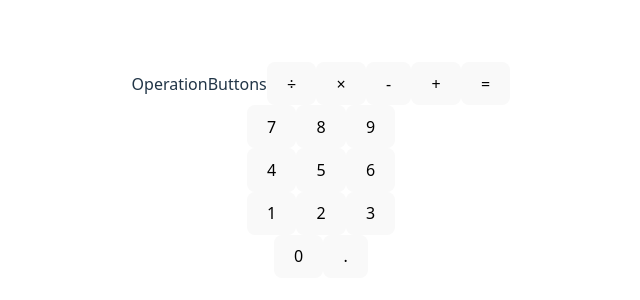
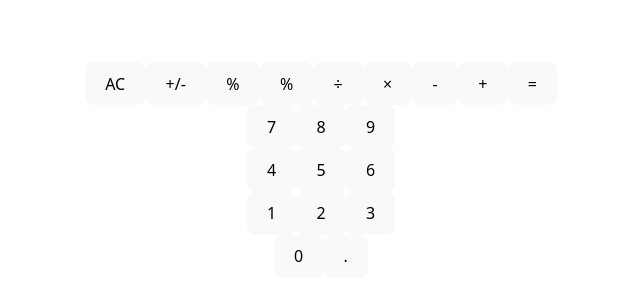
Before and after one commit to pattiereaves/react-calculator, a React (Vite) app: page / in a window 1280 px wide. Shown: the part 230-530 px from the top of the page, without its empty margins (319-959 px from the left). Built offline with nearby package versions, Linux system fonts and the light colour scheme.

Commit message:
Perform calculations.

```diff
--- a/src/App.tsx
+++ b/src/App.tsx
@@ -36,13 +36,27 @@ function App() {
   //   }
   // }
 
+  const clearAll = () => {
+    setOperation([]);
+    setShowEvaluation(false);
+  }
+
+  const clearLastOperator = () => {
+    const operationCopy = [...operation];
+    operationCopy.pop();
+    setOperation(operationCopy);
+  }
+
   return (
     <>
       <div>
         {/* todo implement more than add */}
         <Result operation={operation} showEvaluation={showEvaluation} />
         <div className="buttons">
-          <OperationButtons />
+          <OperationButtons
+            clearAll={clearAll}
+            clearLastOperator={clearLastOperator}
+          />
           <ArithmeticButtons addOperator={addOperator} setShowEvaluation={setShowEvaluation} />
           <NumberButtons updateLastValue={updateLastValue} />
         </div>
--- a/src/NumberButtons.tsx
+++ b/src/NumberButtons.tsx
@@ -17,13 +17,13 @@ function NumberButtons({
   return (
     <>
     <div className="row">
-      {[7, 8, 9].map((value) => <NumberButton value={value} />)}
+      {[7, 8, 9].map((value) => <NumberButton value={value} key={`number-button-${value}`} />)}
     </div>
     <div className="row">
-      {[4, 5, 6].map((value) => <NumberButton value={value} />)}
+      {[4, 5, 6].map((value) => <NumberButton value={value} key={`number-button-${value}`} />)}
     </div>
     <div className="row">
-      {[1, 2, 3].map((value) => <NumberButton value={value} />)}
+      {[1, 2, 3].map((value) => <NumberButton value={value} key={`number-button-${value}`} />)}
     </div>
     <div className="row">
       <NumberButton value={0} className="zero-button" />
--- a/src/OperationButtons.tsx
+++ b/src/OperationButtons.tsx
@@ -1,10 +1,25 @@
+import { useState } from 'react';
 import './App.css'
 
-function OperationButtons() {
+function OperationButtons({
+  clearAll,
+  clearLastOperator
+}: { clearAll: () => void, clearLastOperator: () => void }) {
+
+  const [ showClearAll, setShowClearAll ] = useState(false);
+
+  const handleClear = () => {
+    setShowClearAll(true);
+    clearLastOperator();
+  }
 
   return (
     <>
-      OperationButtons
+      {showClearAll && <button onClick={clearAll}>AC</button>}
+      {!showClearAll && <button onClick={handleClear}>AC</button>}
+      <button onClick={() => setShowClearAll(true)}>+/-</button>
+      <button onClick={() => setShowClearAll(true)}>%</button>
+      <button>%</button>
     </>
   )
 }
--- a/src/Result.tsx
+++ b/src/Result.tsx
@@ -1,6 +1,20 @@
-import './App.css'
+import { useMemo } from "react"
 
 function Result({ showEvaluation, operation }: { showEvaluation: boolean, operation: (number|string)[] }) {
+
+  const calculatedResult: string | null = useMemo(() => {
+    if (!showEvaluation) {
+      return null;
+    }
+
+    try {
+      return eval(operation.join(''));
+    } catch (error) {
+      console.error(error);
+      return "Error";
+    }
+
+  }, [operation, showEvaluation]);
 
   return (
     <>
@@ -10,7 +24,7 @@ function Result({ showEvaluation, operation }: { showEvaluation: boolean, operat
         ))}
       </div>
       <div className="evaluation">
-        {showEvaluation && <span>{eval(operation.join(''))}</span>}
+        {calculatedResult}
       </div>
     </>
   )
```
